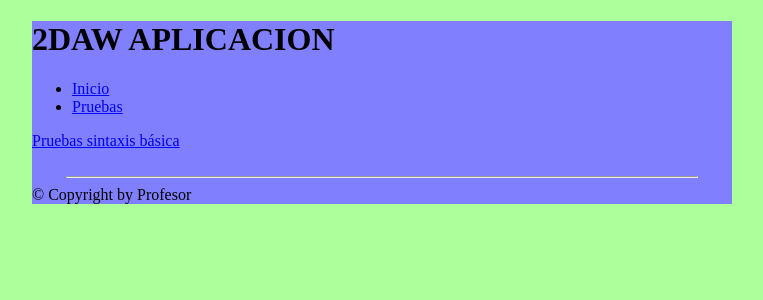
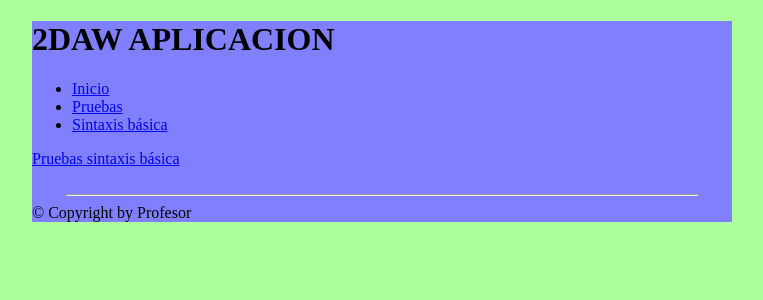
Before and after one commit to JaimeVargaas/DAWS, a PHP site: page /aplicacion/pruebas/index.php in a window 1280 px wide. Shown: the top 300 px of the page, without its empty margins (258-1021 px from the left). Run offline with PHP 8.4, Linux system fonts and the light colour scheme.

Commit message:
primera aplicacion

```diff
--- a/PrimerTrimestre/aplicacion/plantilla/plantilla.php
+++ b/PrimerTrimestre/aplicacion/plantilla/plantilla.php
@@ -65,6 +65,7 @@ function inicioCuerpo(string $cabecera)
                 <ul>
                     <li><a href="/index.php">Inicio</a></li>
                     <li><a href="/aplicacion/pruebas/index.php">Pruebas</a></li>
+                    <li><a href="/aplicacion/pruebas/sintaxisBasica.php">Sintaxis básica</a></li>
                 </ul>
             </div>
 
```
